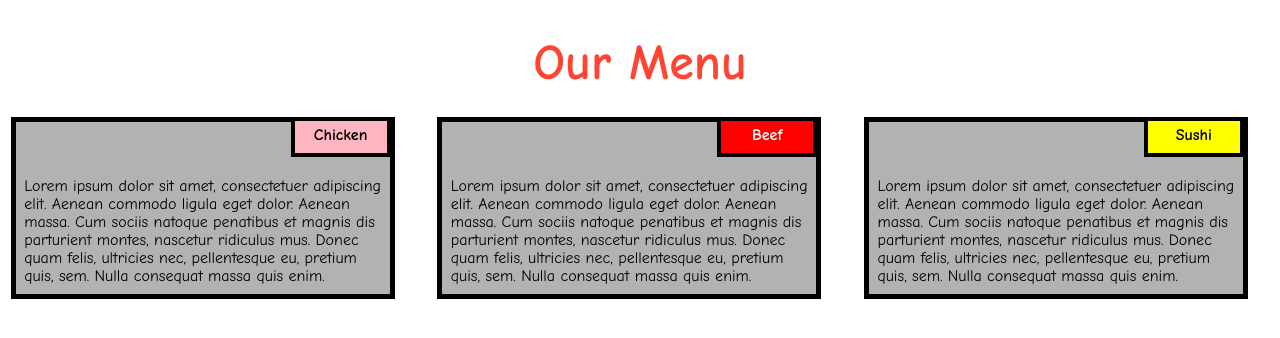
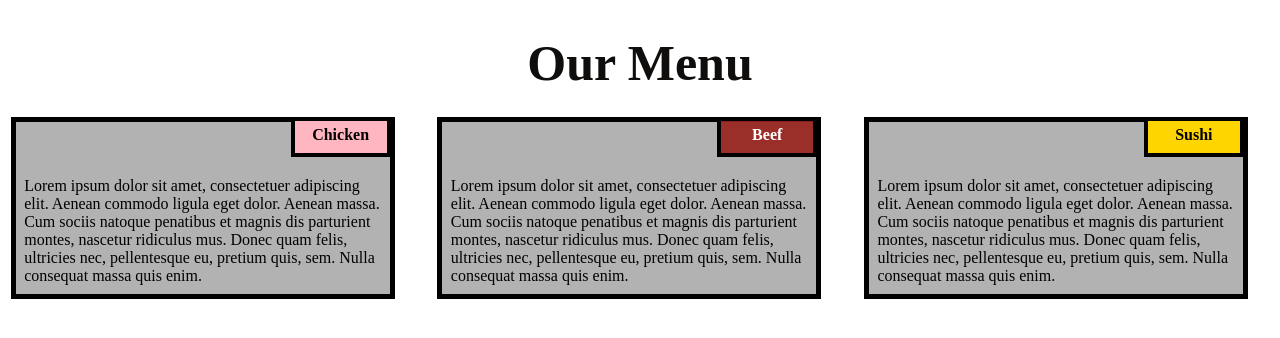
Before and after one commit to AyushDhon/CourseraProject, a plain HTML site: page index.html in a window 1280 px wide. Drawn offline with Linux system fonts and the light colour scheme.

Commit message:
Update main.css

```diff
--- a/main.css
+++ b/main.css
@@ -6,7 +6,7 @@
 body{
 	margin: 0;
 	padding: 0;
-  font-family: "Comic Sans MS", cursive, sans-serif;
+  font-family: "Times New Roman", cursive, sans-serif;
 }
 
 .row{
@@ -17,7 +17,7 @@ body{
 h1 {
   margin-bottom: 15px;
   text-align: center;
-  color: #ff4532;
+  color: #0f0e0d;
   font-size: 50px;
 }
 
@@ -60,10 +60,10 @@ h1 {
 
 .name2{
   color: white;
-  background-color: #FF0000;
+  background-color: #98221ce7;
 }
 .name3{
-  background-color: #FFFF00;
+  background-color: #ffd500;
 }
 
 
```
